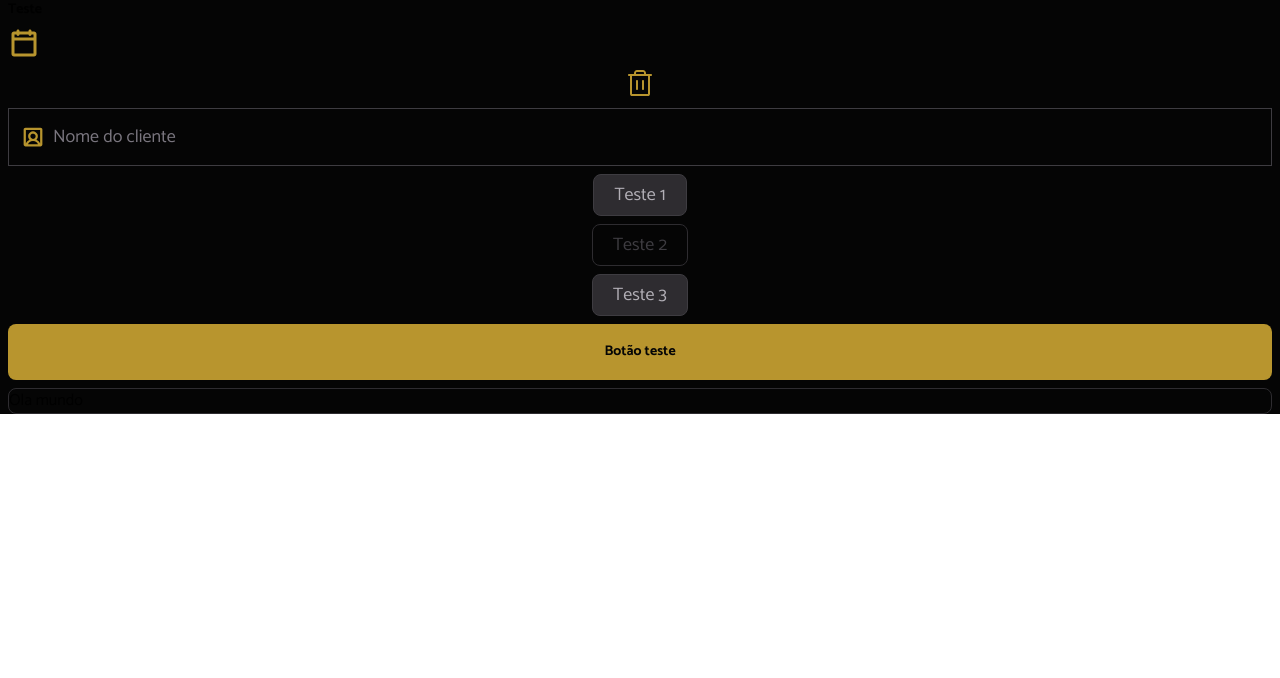
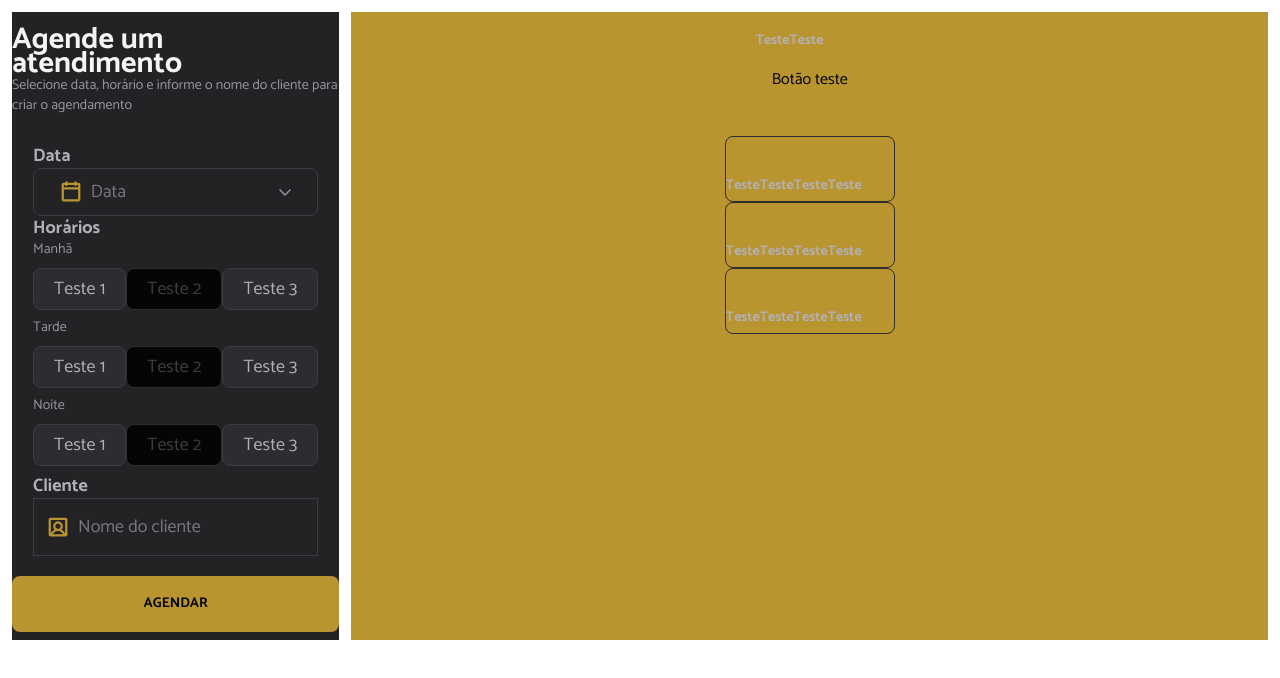
Before and after one commit to caiofsena/hair-day, a React (Vite) app: page / in a window 1280 px wide. Shown: the top 678 px of the page. Built offline with nearby package versions, Linux system fonts and the light colour scheme.

Commit message:
adding react-router and adjusting some components

```diff
--- a/package.json
+++ b/package.json
@@ -14,6 +14,7 @@
     "class-variance-authority": "^0.7.1",
     "react": "^19.2.0",
     "react-dom": "^19.2.0",
+    "react-router": "^7.13.1",
     "tailwindcss": "^4.2.1"
   },
   "devDependencies": {
--- a/src/App.tsx
+++ b/src/App.tsx
@@ -1,4 +1,5 @@
 import CalendarBlank from "./assets/icons/calendar-blank.svg?react"
+import CaretDown from "./assets/icons/caret-down.svg?react"
 import Trash from "./assets/icons/trash.svg?react"
 import UserSquare from "./assets/icons/user-square.svg?react"
 
@@ -13,17 +14,92 @@ import TimeSelect from "./components/time-select";
 
 export default function App() {
   return (
-    <Container className="flex flex-col gap-2 bg-gray-900">
-      <Text variant="title-sm-bold">Teste</Text>
-      <Icon svg={CalendarBlank} className="fill-yellow" />
-      <ButtonIcon icon={Trash} />
-      <InputText icon={UserSquare} placeholder="Nome do cliente" />
-      <TimeSelect id="time-id-1" value="teste-1" name="time">Teste 1</TimeSelect>
-      <TimeSelect id="time-id-2" value="teste-2" name="time" disabled>Teste 2</TimeSelect>
-      <TimeSelect id="time-id-3" value="teste-3" name="time">Teste 3</TimeSelect>
-      <Button>Botão teste</Button>
-      <Card>Ola mundo</Card>
-    </Container>
+    <main className="p-3 flex gap-3">
+      {/* <Container className="flex bg-gray-800"> */}
+
+        <Container size="sm" className="flex flex-col gap-3 bg-gray-700">
+          <Container className="flex flex-col">
+            <Text variant="title-lg-bold" color="secondary">Agende um atendimento</Text>
+            <Text variant="text-sm-regular" color="tertiary">Selecione data, horário e informe o nome do cliente para criar o agendamento</Text>
+          </Container>
+
+          <Container className="flex flex-col">
+            <Text variant="title-md-bold">Data</Text>
+            <Button variant="secondary" size="sm" iconRight={CaretDown} color="secondary">
+              <InputText variant="secondary" size="sm" icon={CalendarBlank} placeholder="Data" />
+            </Button>
+
+            <Text variant="title-md-bold">Horários</Text>
+            <Text variant="text-sm-regular" color="tertiary">Manhã</Text>
+            <Container className="flex">
+              <TimeSelect id="time-id-1" value="teste-1" name="time">Teste 1</TimeSelect>
+              <TimeSelect id="time-id-2" value="teste-2" name="time" disabled>Teste 2</TimeSelect>
+              <TimeSelect id="time-id-3" value="teste-3" name="time">Teste 3</TimeSelect>
+            </Container>
+
+            <Text variant="text-sm-regular" color="tertiary">Tarde</Text>
+            <Container className="flex">
+              <TimeSelect id="time-id-1" value="teste-1" name="time">Teste 1</TimeSelect>
+              <TimeSelect id="time-id-2" value="teste-2" name="time" disabled>Teste 2</TimeSelect>
+              <TimeSelect id="time-id-3" value="teste-3" name="time">Teste 3</TimeSelect>
+            </Container>
+
+            <Text variant="text-sm-regular" color="tertiary">Noite</Text>
+            <Container className="flex">
+              <TimeSelect id="time-id-1" value="teste-1" name="time">Teste 1</TimeSelect>
+              <TimeSelect id="time-id-2" value="teste-2" name="time" disabled>Teste 2</TimeSelect>
+              <TimeSelect id="time-id-3" value="teste-3" name="time">Teste 3</TimeSelect>
+            </Container>
+
+            <Text variant="title-md-bold">Cliente</Text>
+            <InputText icon={UserSquare} placeholder="Nome do cliente" />
+          </Container>
+
+          <Button text="AGENDAR" />
+        </Container>
+
+        <Container size="md" className="flex flex-col gap-3 bg-yellow w-full">
+          <Container>
+            <Text variant="title-sm-bold">Teste</Text>
+            <Text variant="title-sm-bold">Teste</Text>
+            <Button>Botão teste</Button>
+          </Container>
+          <Container>
+            <Card>
+              <Icon svg={CalendarBlank} className="fill-yellow" />
+              <Text variant="title-sm-bold">Teste</Text>
+              <Text variant="title-sm-bold">Teste</Text>
+              <>
+                <Text variant="title-sm-bold">Teste</Text>
+                <Text variant="title-sm-bold">Teste</Text>
+                <ButtonIcon icon={Trash} />
+              </>
+            </Card>
+            <Card>
+              <Icon svg={CalendarBlank} className="fill-yellow" />
+              <Text variant="title-sm-bold">Teste</Text>
+              <Text variant="title-sm-bold">Teste</Text>
+              <>
+                <Text variant="title-sm-bold">Teste</Text>
+                <Text variant="title-sm-bold">Teste</Text>
+                <ButtonIcon icon={Trash} />
+              </>
+            </Card>
+            <Card>
+              <Icon svg={CalendarBlank} className="fill-yellow" />
+              <Text variant="title-sm-bold">Teste</Text>
+              <Text variant="title-sm-bold">Teste</Text>
+              <>
+                <Text variant="title-sm-bold">Teste</Text>
+                <Text variant="title-sm-bold">Teste</Text>
+                <ButtonIcon icon={Trash} />
+              </>
+            </Card>
+          </Container>
+        </Container>
+
+      {/* </Container> */}
+    </main>
   )
 
 }
--- a/src/components/button.tsx
+++ b/src/components/button.tsx
@@ -1,12 +1,16 @@
 import { cva, type VariantProps } from "class-variance-authority";
-import type Icon from "./icon"
+import Icon from "./icon"
 import Text from "./text";
 
 type ButtonProps =
   Omit<React.ComponentProps<"button">, "size" | "disabled"> &
   VariantProps<typeof buttonVariants> &
+  VariantProps<typeof buttonTextVariants> &
+  VariantProps<typeof buttonIconVariants> &
   {
-    icon?: React.ComponentProps<typeof Icon>["svg"];
+    iconLeft?: React.ComponentProps<typeof Icon>["svg"];
+    iconRight?: React.ComponentProps<typeof Icon>["svg"];
+    text?: string;
   }
 
 export const buttonVariants = cva(
@@ -14,10 +18,12 @@ export const buttonVariants = cva(
   {
     variants: {
       variant: {
-        primary: "bg-yellow hover:border-2 border-yellow-light"
+        primary: "bg-yellow hover:border-2 border-yellow-light",
+        secondary: "bg-transparent border border-solid border-gray-500"
       },
       size: {
-        md: "h-14 px-4"
+        md: "h-14 px-4",
+        sm: "h-12 p-3"
       },
       disabled: {
         true: "opacity-30 pointer-events-none"
@@ -34,30 +40,66 @@ export const buttonVariants = cva(
 export const buttonTextVariants = cva("",
   {
     variants: {
-      variant: {
-        primary: "text-gray-900"
+      color: {
+        primary: "text-gray-900",
+        secondary: ""
       }
     },
     defaultVariants: {
-      variant: "primary"
+      color: "primary"
     }
   }
 )
+
+export const buttonIconVariants = cva("",{
+  variants: {
+    color: {
+      primary: "fill-yellow",
+      secondary: "fill-gray-300"
+    },
+    size: {
+      md: "w-5 h-5",
+      sm: "w-4 h-4"
+    }
+  },
+  defaultVariants: {
+    color: "primary",
+    size: "md"
+  }
+})
 
 export default function Button({
   variant,
   size,
   disabled,
+  color,
   className,
   children,
-  icon: IconComponent,
+  text,
+  iconLeft: IconLeftComponent,
+  iconRight: IconRightComponent,
   ...props
 }: ButtonProps) {
   return (
     <button className={buttonVariants({variant, size, disabled, className})} {...props}>
-      <Text variant="title-sm-bold" className={buttonTextVariants({variant})}>
-        {children}
-      </Text>
+      {IconLeftComponent && (
+        <Icon
+          svg={IconLeftComponent}
+          className={buttonIconVariants({color, size})}
+        />
+      )}
+      {text && (
+        <Text variant="title-sm-bold" className={buttonTextVariants({color})}>
+          {text}
+        </Text>
+      )}
+      {children}
+      {IconRightComponent && (
+        <Icon
+          svg={IconRightComponent}
+          className={buttonIconVariants({color, size})}
+        />
+      )}
     </button>
   )
 }
--- a/src/components/container.tsx
+++ b/src/components/container.tsx
@@ -11,11 +11,14 @@ type ContainerProps =
 export const containerVariants = cva("mx-auto", {
     variants: {
       size: {
-        lg: "max-w-360 px-2"
+        full: "",
+        lg: "max-w-360 py-2",
+        md: "max-w-226.5 py-2",
+        sm: "max-w-124.5 py-2",
       }
     },
     defaultVariants: {
-      size: "lg"
+      size: "full"
     }
   }
 )
--- a/src/components/input-text.tsx
+++ b/src/components/input-text.tsx
@@ -12,14 +12,20 @@ type InputTextProps =
   }
 
 export const inputTextContainerVariants = cva(
-  "flex items-center border border-solid border-gray-500 focus-within:border-yellow",
+  "flex items-center",
   {
     variants: {
+      variant: {
+        primary: "border border-solid border-gray-500 focus-within:border-yellow",
+        secondary: ""
+      },
       size: {
-        md: "p-3"
+        md: "p-3",
+        sm: "p-0"
       }
     },
     defaultVariants: {
+      variant: "primary",
       size: "md"
     }
   }
@@ -56,12 +62,13 @@ export default function InputText({
   size,
   textColor,
   iconColor,
+  variant,
   className,
   ...props
 }: InputTextProps) {
   return (
-    <div className={inputTextContainerVariants({size})}>
-      {IconComponent && <Icon svg={IconComponent}  className={inputTextIconVariants({iconColor})} />}
+    <div className={inputTextContainerVariants({variant, size})}>
+      {IconComponent && <Icon svg={IconComponent} className={inputTextIconVariants({iconColor})} />}
       <input
         className={
           cx(
--- a/src/components/text.tsx
+++ b/src/components/text.tsx
@@ -19,18 +19,24 @@ export const textVariants = cva("font-sans", {
       "title-sm-bold": "text-sm leading-5 font-bold",
       "text-md-regular": "text-lg leading-6 font-normal",
       "text-sm-regular": "text-sm leading-5 font-normal"
+    },
+    color: {
+      primary: "text-gray-200",
+      secondary: "text-gray-100",
+      tertiary: "text-gray-300",
     }
   },
   defaultVariants: {
-    variant: "text-sm-regular"
+    variant: "text-sm-regular",
+    color: "primary"
   }
 })
 
-export default function Text({as = "span", variant, className, children, ...props}: TextProps) {
+export default function Text({as = "span", variant, color, className, children, ...props}: TextProps) {
   return React.createElement(
     as,
     {
-      className: textVariants({variant, className}),
+      className: textVariants({variant, color, className}),
       ...props
     },
     children
```
Also changed, not shown: 1 other file (tests, documents, lock files or other folders).
